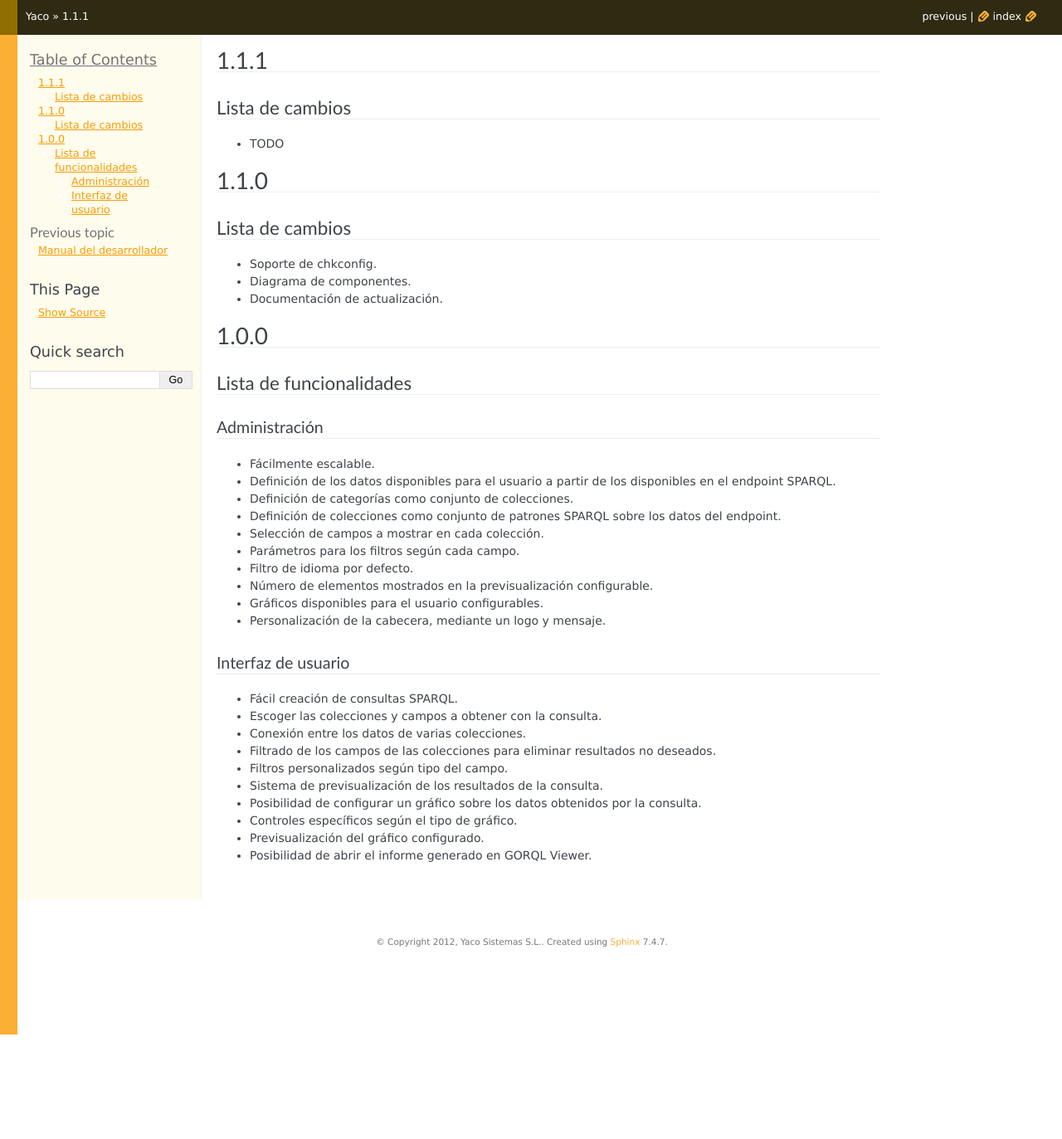
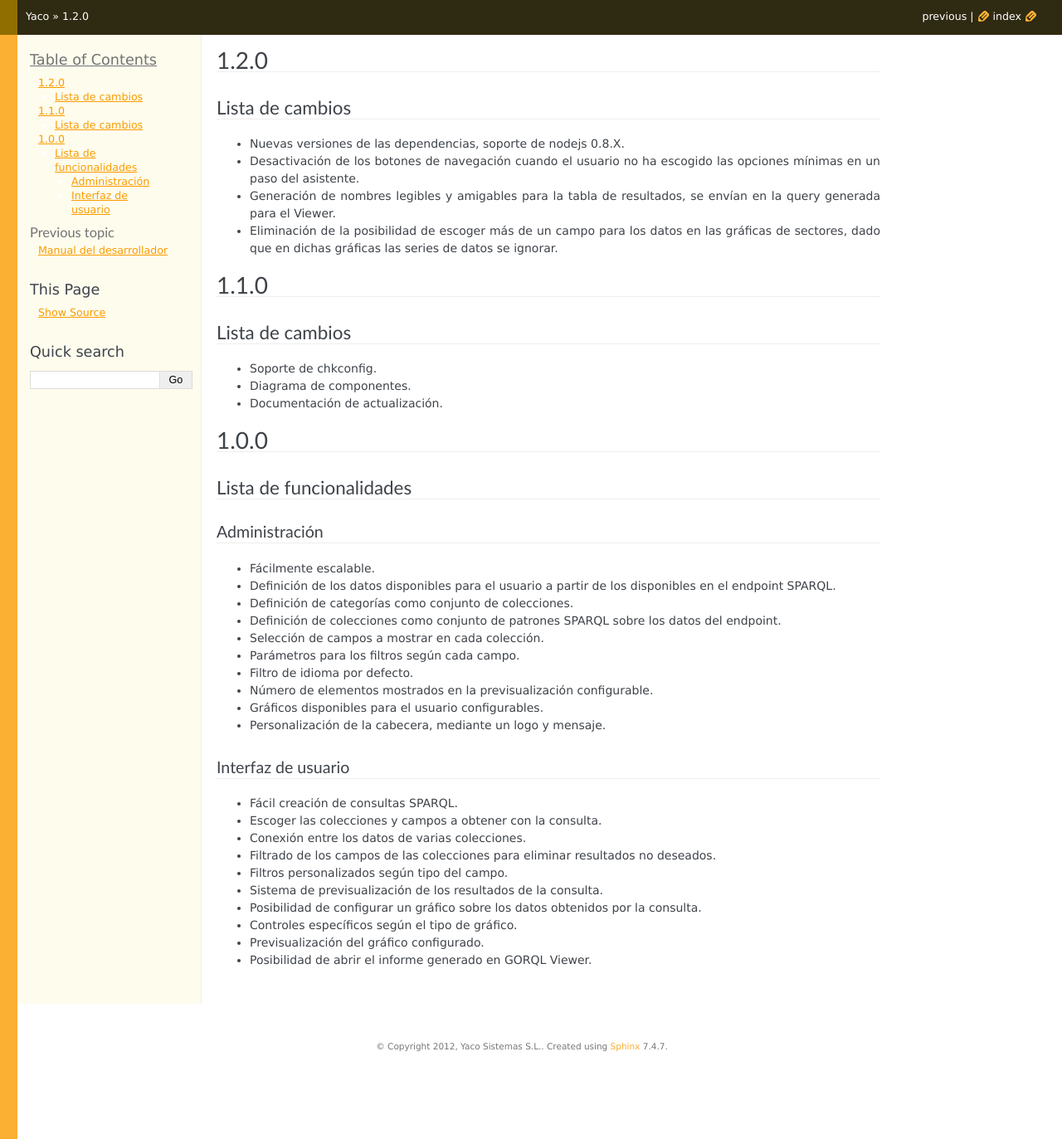
Before and after one commit to Yaco-Sistemas/gorql-editor, a Sphinx documentation site: the page built from docs/source/releases.rst, in a window 1280 px wide. Shown: the whole page at 83% size. Built offline with Sphinx 7.4.7, drawn with Linux system fonts in a browser that asks for light colours; before the commit the page ends 1247 px from its top, so only the background shows below that.

Commit message:
Release version 1.2.0, changelog and more

```diff
--- a/docs/source/conf.py
+++ b/docs/source/conf.py
@@ -48,9 +48,9 @@ copyright = u'2012, Yaco Sistemas S.L.'
 # built documents.
 #
 # The short X.Y version.
-version = '1.1'
+version = '1.2'
 # The full version, including alpha/beta/rc tags.
-release = '1.1.1devel'
+release = '1.2.0'
 
 # The language for content autogenerated by Sphinx. Refer to documentation
 # for a list of supported languages.
--- a/docs/source/releases.rst
+++ b/docs/source/releases.rst
@@ -1,10 +1,17 @@
-1.1.1
+1.2.0
 =====
 
 Lista de cambios
 ----------------
 
-- TODO
+- Nuevas versiones de las dependencias, soporte de nodejs 0.8.X.
+- Desactivación de los botones de navegación cuando el usuario no ha escogido
+  las opciones mínimas en un paso del asistente.
+- Generación de nombres legibles y amigables para la tabla de resultados, se
+  envían en la query generada para el Viewer.
+- Eliminación de la posibilidad de escoger más de un campo para los datos en
+  las gráficas de sectores, dado que en dichas gráficas las series de datos se
+  ignorar.
 
 1.1.0
 =====
```
Also changed, not shown: CHANGES.rst (+6 -2 lines), 1 other file.
